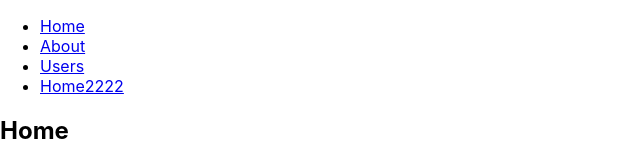
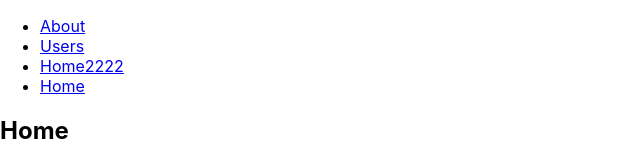
Before and after one commit to sultanularefin/ReactContextAPI, a React (Create React App) app: page / in a window 1280 px wide. Shown: the top 160 px of the page, without its empty margins (0-640 px from the left). Built offline with nearby package versions, Linux system fonts and the light colour scheme.

Commit message:
working now home2 Page with routing

```diff
--- a/src/App.tsx
+++ b/src/App.tsx
@@ -13,9 +13,7 @@ export default function App() {
       <div>
         <nav>
           <ul>
-            <li>
-              <Link to="/">Home</Link>
-            </li>
+
 
 
 
@@ -28,6 +26,10 @@ export default function App() {
 
             <li>
               <Link to="/home2">Home2222</Link>
+            </li>
+
+            <li>
+              <Link to="/">Home</Link>
             </li>
 
 
@@ -44,14 +46,14 @@ export default function App() {
             <Users />
           </Route>
 
-
+          <Route path="/home2">
+            <HomePage/>
+          </Route>
           <Route path="/">
             <Home/>
           </Route>
 
-          <Route path="/home2">
-            <HomePage/>
-          </Route>
+
         </Switch>
       </div>
     </Router>
```
